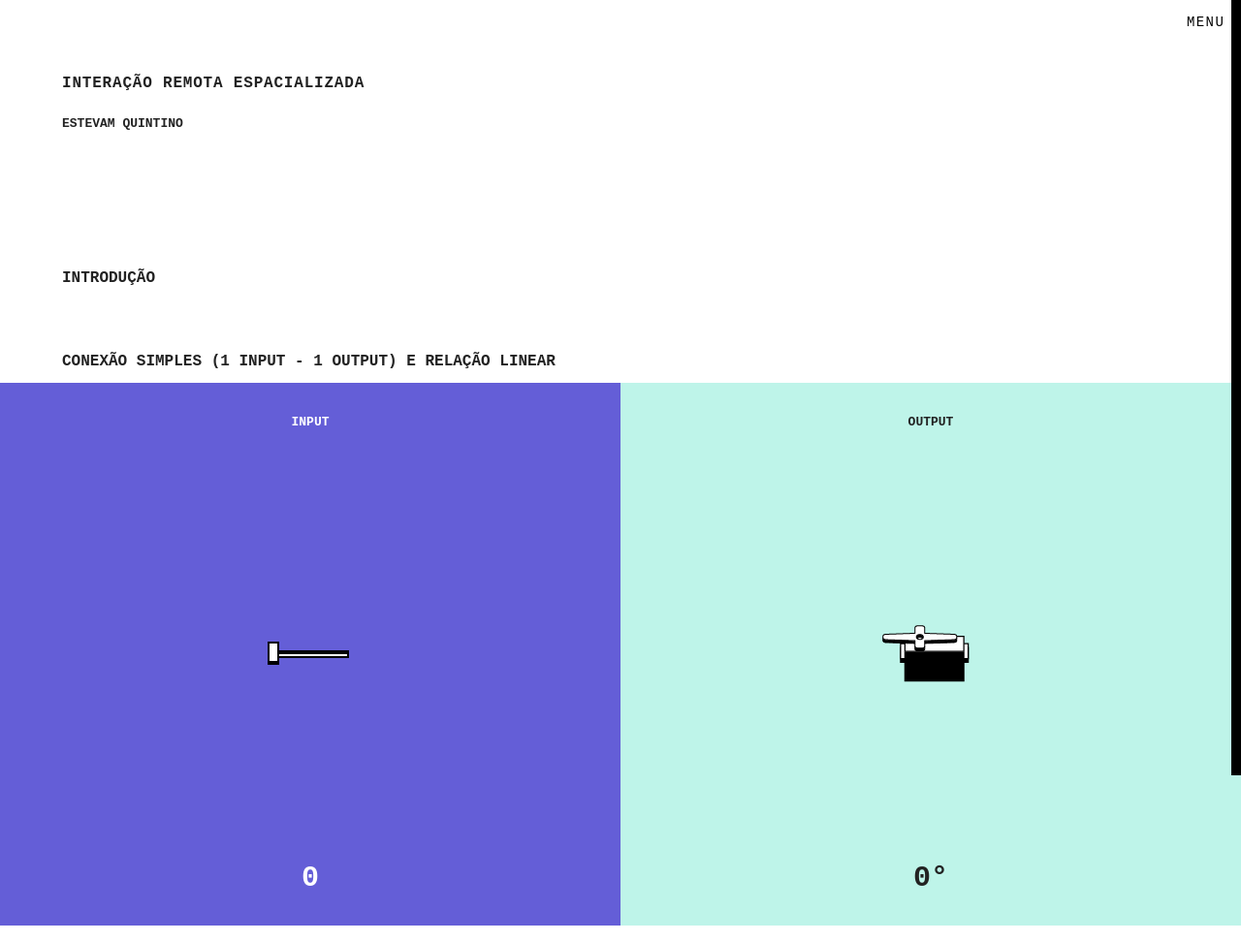
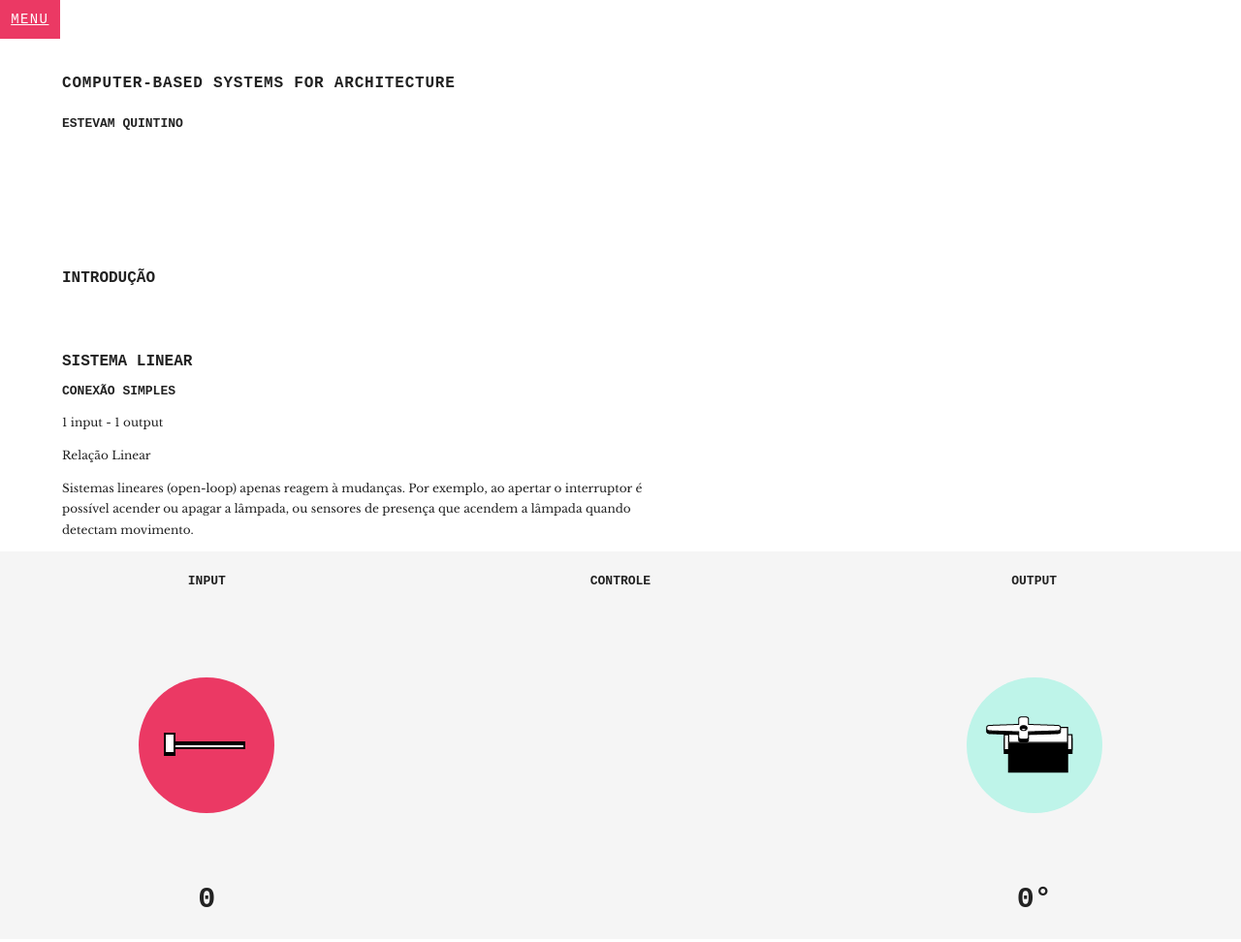
Before and after one commit to estevamgomes/mestrado, a plain HTML site: page index.html in a window 1280 px wide. Shown: the top 972 px of the page at 97% size. Drawn offline with nearby package versions, Linux system fonts and the light colour scheme; a web font is replaced by a local one.

Commit message:
Alterações no layout

```diff
--- a/css/main.less
+++ b/css/main.less
@@ -246,22 +246,22 @@ header#main-title {
 }
 
 nav#nav-main {
-	background: @branco;
 
 	.toggle {
 		z-index: 999;
-		text-decoration: none;
 		font-family: @font-header;
 		text-transform: uppercase;
 		font-size: 1.4rem;
+		line-height: 4rem;
 		letter-spacing: .1em;
-		color: @preto;
+		color: @branco;
+		background: @azul;
 
 		position: fixed;
 		top: 0;
-		right: 0;
+		left: 0;
 
-		padding: 1em 1.2em;
+		padding: 0 .8em;
 
 		&:hover, &:active, &:focus {
 			background: @vermelho;
@@ -271,17 +271,16 @@ nav#nav-main {
 	div.nav-content {
 		position: fixed;
 		top: 0;
-		right: 0;
+		left: 0;
 		bottom: 0;
 		background: @preto;
 		overflow-y: auto;
 		overflow-x: hidden;
-		width: 10px;
-		z-index: 1000;
-		transition: width ease .5s;
+		z-index: 998;
 		ul {
-			padding: 4em;
+			padding: 3rem 4rem 3rem 2.5rem;
 			margin: 0;
+			border-top: 4rem solid @azul;
 			list-style: none;
 			li {
 				margin-bottom: .3em;
@@ -307,12 +306,6 @@ nav#nav-main {
 					}
 				}
 			}
-		}
-	}
-
-	&:hover {
-		div.nav-content {
-			width: 30rem;
 		}
 	}
 }
@@ -367,15 +360,25 @@ section#main, section#ajax {
 		}
 
 		.diagram {
+			background: mix(@branco, @preto, 96%);
 			&#servo {
 
-				.input, .output {
-					width: 50%;
-					height: 70vh;
+				.input, .output, .controle {
+					height: 50vh;
 					position: relative;
 					h2 {
 						margin-top: 5%;
 						text-align: center;
+					}
+					.element-wrapper {
+						position: absolute;
+						width: 140px;
+						height: 140px;
+						border-radius: 50%;
+						top: 50%;
+						margin-top: -70px;
+						left: 50%;
+						margin-left: -70px;
 					}
 					.counter {
 						position: absolute;
@@ -387,22 +390,12 @@ section#main, section#ajax {
 						font-family: @font-header;
 					}
 				}
+
 				.input {
-					background: @azul;
-					h2 {
-						color: @branco;
-					}
-					.counter {
-						color: @branco;
-					}
+					h2 {}
+					.counter {}
 					#servo-slider-wrapper {
-						width: 120px;
-						height: 120px;
-						position: absolute;
-						top: 50%;
-						margin-top: -60px;
-						left: 50%;
-						margin-left: -60px;
+						background: @vermelho;
 						.ui-slider {
 							background: @branco;
 							box-shadow: 0 2px 0 0 @preto inset;
@@ -433,16 +426,18 @@ section#main, section#ajax {
 					}
 				}
 				.output {
-					background: @verdeclaro;
+					.element-wrapper {
+						background: @verdeclaro;
+					}
 					#servo-animation {
-						background: url('../img/icones_servo-ani-lg.png') no-repeat 0 0;
+						position: absolute;
 						width: 120px;
 						height: 120px;
-						position: absolute;
 						top: 50%;
 						margin-top: -60px;
 						left: 50%;
 						margin-left: -60px;
+						background: url('../img/icones_servo-ani-lg.png') no-repeat 0 0;
 						.servo-horn {
 							animation: servospin 1s linear infinite;
 							position: absolute;
--- a/index.html
+++ b/index.html
@@ -4,7 +4,7 @@
 <head>
 	<meta charset="utf-8">
 	<meta http-equiv="x-ua-compatible" content="ie=edge">
-	<title>Remote Spatialized Communication by E. Quintino</title>
+	<title>Computer-based systems for architecture by E. Quintino</title>
 	<meta name="description" content="">
 	<meta name="viewport" content="width=device-width, initial-scale=1">
 
@@ -23,7 +23,7 @@
 <![endif]-->
 
 <header id="main-title">
-	<h1>Interação remota espacializada</h1>
+	<h1>Computer-based systems for architecture</h1>
 	<h2>Estevam Quintino</h2>
 	<!--
 	<p>www.estevamgomes.com.br</p>
@@ -54,19 +54,27 @@
 
 	<article>
 		<div class="text">
-			<h1>Conexão simples (1 input - 1 output) e relação linear</h1>
+			<h1>Sistema linear</h1>
+			<h2>Conexão simples</h2>
+			<p>1 input - 1 output</p>
+			<p>Relação Linear</p>
+			<p>Sistemas lineares (open-loop) apenas reagem à mudanças. Por exemplo, ao apertar o interruptor é possível acender ou apagar a lâmpada, ou sensores de presença que acendem a lâmpada quando detectam movimento.</p>
 		</div>
 
-		<div class="diagram table" id="servo">
-			<div class="table-cell input">
+		<div class="diagram section" id="servo">
+			<div class="col span_4_of_12 input">
 				<h2>Input</h2>
-				<div id="servo-slider-wrapper"><div id="servo-slider"></div></div>
+				<div id="servo-slider-wrapper" class="element-wrapper"><div id="servo-slider"></div></div>
 				<div id="servo-slider-counter" class="counter"></div>
 			</div>
 
-			<div class="table-cell output">
+			<div class="col span_4_of_12 controle">
+				<h2>Controle</h2>
+			</div>
+
+			<div class="col span_4_of_12 output">
 				<h2>Output</h2>
-				<div id="servo-animation"><div class="servo-horn"></div></div>
+				<div class="element-wrapper"><div id="servo-animation"><div class="servo-horn"></div></div></div>
 				<div id="servo-animation-counter" class="counter"></div>
 			</div>
 		</div>
--- a/js/main.js
+++ b/js/main.js
@@ -56,6 +56,11 @@ $(document).ready(function(){
 	/////////////////////
 	//// MENU TOGGLE ////
 	/////////////////////
+	$('#nav-main .nav-content').hide();
+	$('#nav-main .toggle').click(function(event){
+		event.preventDefault();
+		$('#nav-main .nav-content').animate({width:'toggle'}, 350);
+	});
 
 
 	//////////////////////
```
Also changed, not shown: css/main.css.
